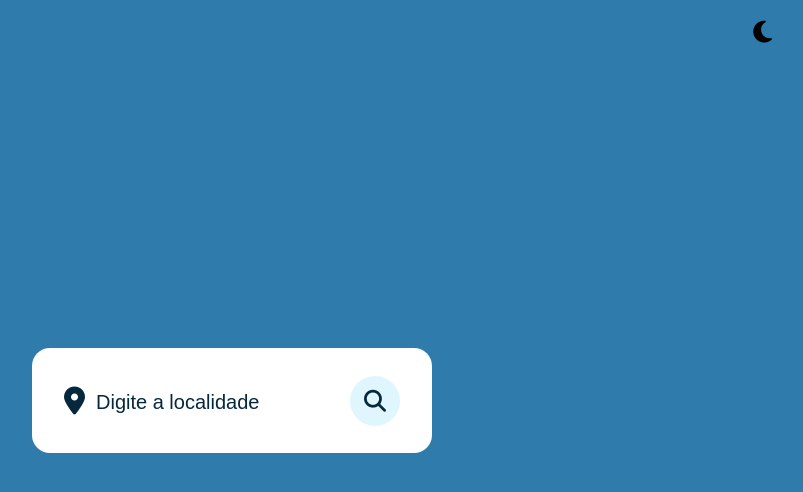
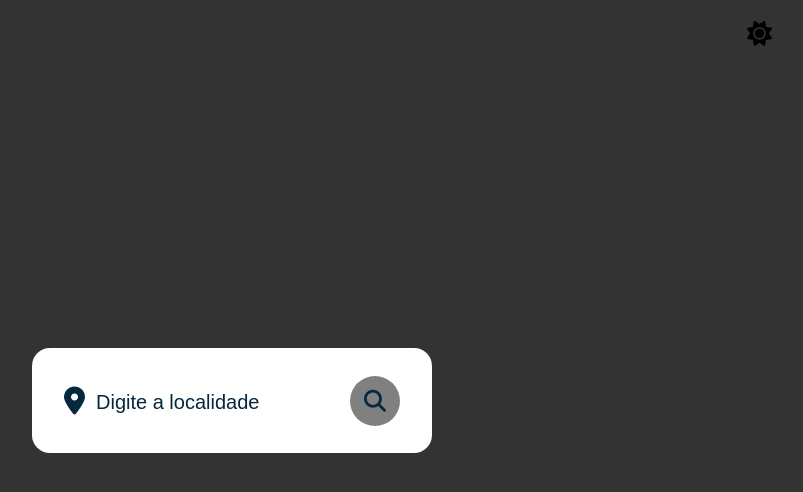
Before and after one commit to lucascapl/tempoAgora, a plain HTML site: page index.html in a window 1280 px wide. Both pictures are taken after a click on the button 1170 px from the left and 32 px from the top of the page. Shown: the whole page, without its empty margins (408-1211 px from the left). Drawn offline with nearby package versions, Linux system fonts and the light colour scheme.

Commit message:
darkMode

```diff
--- a/index.html
+++ b/index.html
@@ -7,6 +7,8 @@
             href="https://fonts.googleapis.com/css2?family=Poppins:wght@300;400;500;600;700;800;900&family=Roboto:wght@300;400;500;700;900&display=swap"
             rel="stylesheet">
         <link rel="stylesheet" href="style.css">
+        <script src="https://code.jquery.com/jquery-3.6.0.min.js"></script>
+        <script src="https://kit.fontawesome.com/a076d05399.js"></script>
         <title>Teste</title>
     </head>
 
@@ -56,4 +58,19 @@
         <script src="https://kit.fontawesome.com/7c8801c017.js" crossorigin="anonymous"></script>
         <script src="index.js"></script>
     </body>
+    <script>
+        $(document).ready(function() {
+          $('.buttonDark').click(function() {
+            $('body').toggleClass('darkMode');
+            if ($('#iconeDarkMode').hasClass('fa-moon')) {
+              $('#iconeDarkMode').removeClass('fa-moon').addClass('fa-sun');
+              $('#iconeDarkMode').css('transform', 'rotate(180deg)');
+            } else {
+              $('#iconeDarkMode').removeClass('fa-sun').addClass('fa-moon');
+              $('#iconeDarkMode').css('transform', 'rotate(0deg)');
+            }
+          });
+        });
+      </script>
+
 </html>
--- a/index.js
+++ b/index.js
@@ -3,13 +3,7 @@ const search = document.querySelector('.search-box button');
 const weatherBox = document.querySelector('.weather-box');
 const weatherDetails = document.querySelector('.weather-details');
 const error404 = document.querySelector('.not-found');
-const buttonDark = document.querySelector('.barraTopo button');
 
-buttonDark.addEventListener('click', ()=> {
-    console.log('clicou no botao');
-    const iconeDmode = document.getElementById('iconeDarkMode');
-    iconeDmode.classList.toggle('fas fa-sun');
-})
 
 search.addEventListener('click', () => {
     console.log("aAAA");
--- a/style.css
+++ b/style.css
@@ -13,6 +13,17 @@ body{
     justify-content: center;
     background: rgb(47, 124, 172);
 }
+
+.darkMode {
+    background-color: rgb(51, 51, 51);
+}
+.darkMode .search-box button {
+    background: gray;
+}
+
+#iconeDarkMode {
+    transition: transform 0.5s ease-in-out;
+  }
 
 .buttonDark {
     background-color: transparent;
```
